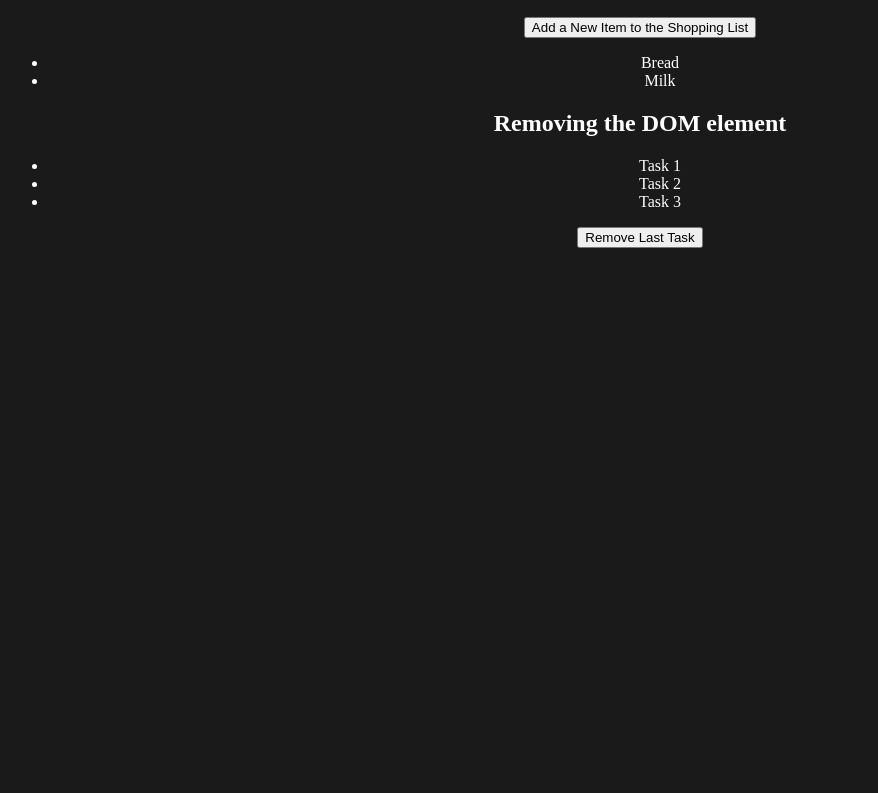
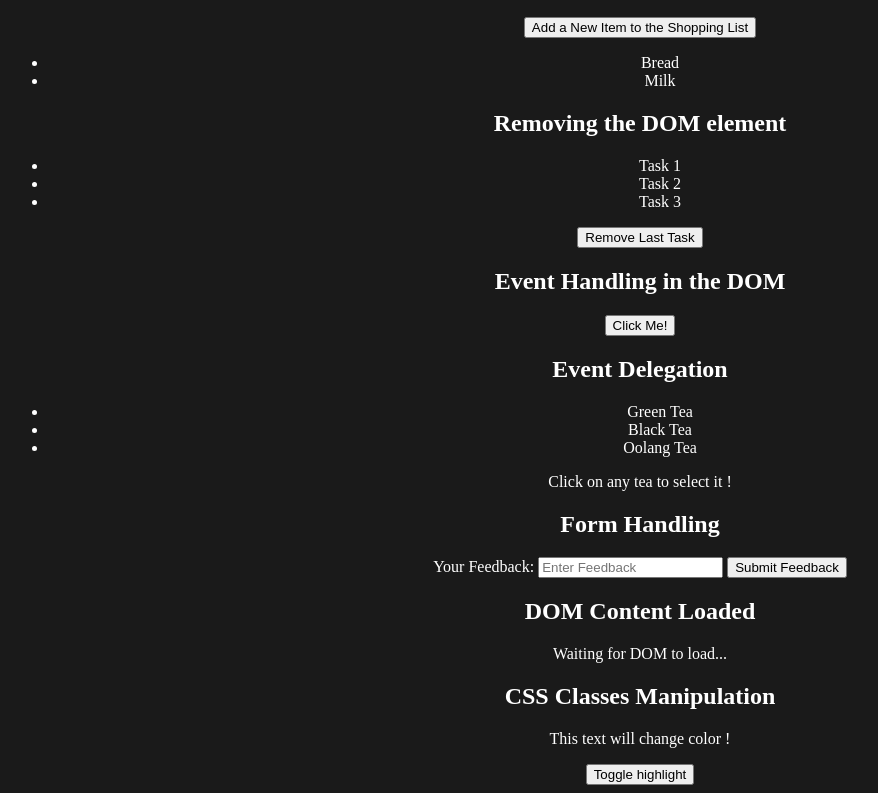
Before and after one commit to suraz404/jsfoundation, a plain HTML site: page part7/dom.html in a window 1280 px wide. Shown: the part 513-1306 px from the top of the page, without its empty margins (0-878 px from the left). Before the commit the page ends 800 px from the top, so only its background shows below. Drawn offline with Linux system fonts and the light colour scheme.

Commit message:
Dom at part 7

```diff
--- a/part7/dom.html
+++ b/part7/dom.html
@@ -71,6 +71,46 @@
         <button id="removeLastTask">Remove Last Task</button>
      </section>
 
+     <!-- EXAMPLE - 6 : EVENT HANDLING IN THE DOM -->
+      <section id="example-6">
+        <h2>Event Handling in the DOM</h2>
+        <button id="clickMeButton">Click Me!</button>
+      </section>
+
+      <!-- EXAMPLE-7 : EVENT DELEGATION -->
+       <section id="example-7">
+        <h2>Event Delegation</h2>
+        <ul id="teaList">
+            <li class="teaItem">Green Tea</li>
+            <li class="teaItem">Black Tea</li>
+            <li class="teaItem">Oolang Tea</li>
+        </ul>
+        <p>Click on any tea to select it !</p>
+       </section>
+
+       <!-- EXAMPLE - 8 : FORM HANDLING -->
+        <section id="example-8">
+            <h2>Form Handling</h2>
+            <form id="feedbackForm">
+                <label for="feedbackInput" id="suraz">Your Feedback:</label>
+                <input type="text" id="feedbackInput" placeholder="Enter Feedback">
+                <button type="submit">Submit Feedback</button>
+            </form>
+            <p id="feedbackDisplay"></p>
+        </section>
+
+        <!-- EXAMPLE 9: DOM CONTENT LOADED -->
+         <section id="example-9">
+            <h2>DOM Content Loaded</h2>
+            <p id="domStatus">Waiting for DOM to load...</p>
+         </section>
+
+         <!-- EXAMPLE 10: CSS CLASSES MANIPULATION -->
+          <section id="example-10">
+            <h2>CSS Classes Manipulation</h2>
+            <p id="descriptionText">This text will change color !</p>
+            <button id="toggleHighlight">Toggle highlight</button>
+          </section>
     <script src="script.js" defer ></script>
 
 
--- a/part7/script.js
+++ b/part7/script.js
@@ -20,15 +20,52 @@ document.getElementById("changeOrder").addEventListener("click",function(){
 
 })
 
-//EXAMPLE - 4
+//EXAMPLE - 4 //to append or add a new item
 document.getElementById("addNewItem").addEventListener("click",function(){
      let newItem=document.createElement("li");
      newItem.textContent="Eggs";
      document.getElementById("shoppingList").appendChild(newItem);
 })
 
-//Example-5
+//Example-5 about events various events
 document.getElementById("removeLastTask").addEventListener("click",function(){
    let taskList= document.getElementById("taskList");
    taskList.lastElementChild.remove()
 })
+
+//Example-6 //how to select the one we want
+
+document
+.getElementById("clickMeButton").addEventListener("mouseover"//dblclick,hover,mouseover
+    ,function(){
+    console.log("surazz")
+})
+
+//Example -7 to select when we want
+
+document.getElementById("teaList").addEventListener("click",function(event){
+   //console.log(event.target)//event selected
+   if (event.target && event.target.matches(".teaItem")){ //it means we are restricting the selective option only with the class "teaItem"
+    console.log("you selected"+event.target.textContent)
+}
+})
+
+//example-8 form handling
+
+document.getElementById("feedbackForm").addEventListener("submit",function(event){
+    event.preventDefault();
+    let feedback =document.getElementById("feedbackInput").value;
+    document.getElementById("feedbackDisplay").textContent=`feedback is ${feedback}`
+    document.getElementById("suraz").textContent="Submitted"
+
+console.log("submitted")
+})
+
+//Example-9 DOM LOADING
+document.addEventListener('DOMContentLoaded',function(){
+    document.getElementById(domStatus).textContent="DOM fully loaded"
+})
+//example-10;
+document.getElementById("toggleHighlight").addEventListener("click",function(){
+    document.getElementById("descriptionText").classList.toggle("highlight")
+})
```
